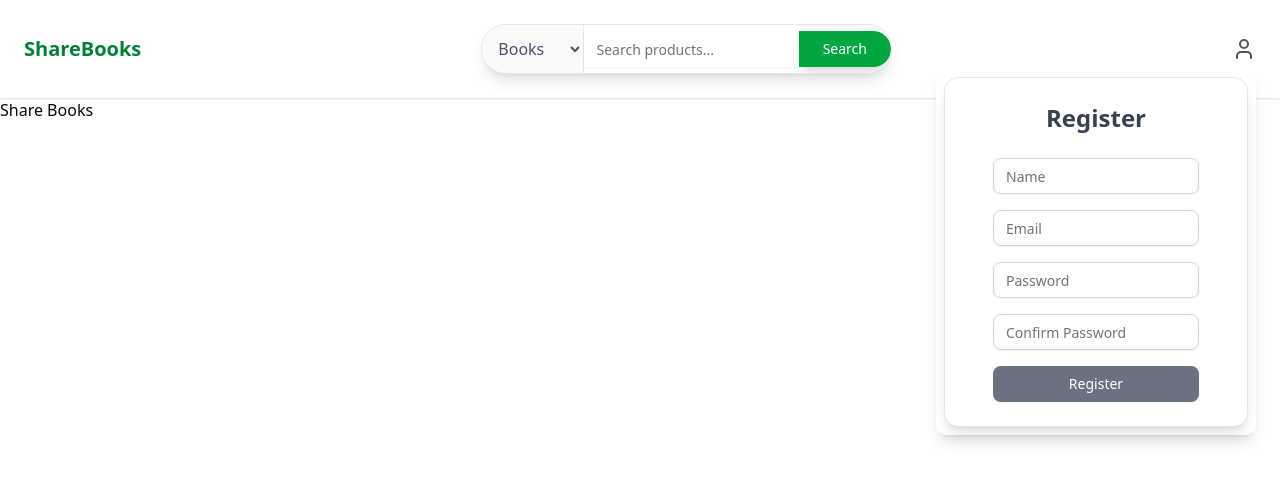
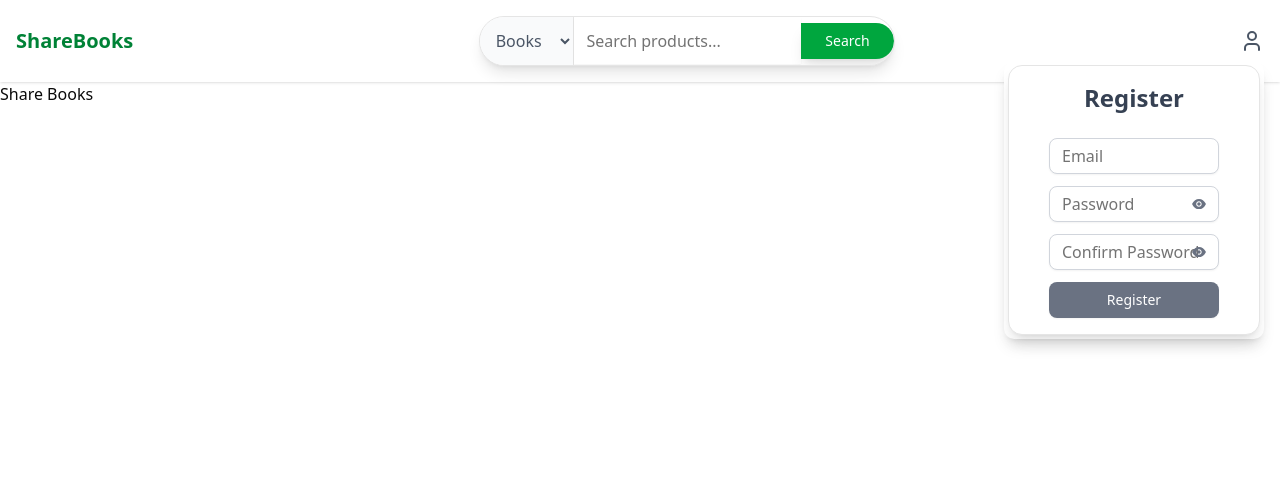
Before and after one commit to StoyanStoyanov1/DHS-Team, a Next.js app: page / in a window 1280 px wide. Both pictures are taken after a click on the icon 1244 px from the left and 49 px from the top of the page. Shown: the top 482 px of the page. Built offline with nearby package versions, Linux system fonts and the light colour scheme.

Commit message:
add an auht validate form

```diff
--- a/package.json
+++ b/package.json
@@ -17,6 +17,7 @@
     "next": "15.2.0",
     "react": "^19.0.0",
     "react-dom": "^19.0.0",
+    "react-icons": "^5.5.0",
     "tailwind-merge": "^3.0.2",
     "tailwindcss-animate": "^1.0.7"
   },
--- a/src/components/auth/register.tsx
+++ b/src/components/auth/register.tsx
@@ -1,19 +1,31 @@
-"use client"
+"use client";
 
-import { useState } from "react";
+import { useState, useRef } from "react";
 import { Card, CardContent, CardHeader, CardTitle } from "@/components/ui/card";
 import { Input } from "@/components/ui/input";
 import { Button } from "@/components/ui/button";
+import { authValidateForm } from "@/utils/validation/authValidateForm";
+import { AiFillEye, AiFillEyeInvisible } from "react-icons/ai"; // Импортирай иконите
 
 interface FormState {
-  name: string;
   email: string;
   password: string;
   confirmPassword: string;
 }
 
 export default function Register() {
-  const [form, setForm] = useState<FormState>({ name: "", email: "", password: "", confirmPassword: "", });
+  const [form, setForm] = useState<FormState>({
+    email: "",
+    password: "",
+    confirmPassword: "",
+  });
+
+  const [errors, setErrors] = useState<any>({});
+  const [showPassword, setShowPassword] = useState<boolean>(false);
+  const [showConfirmPassword, setShowConfirmPassword] = useState<boolean>(false);
+
+  const passwordButtonRef = useRef<HTMLButtonElement>(null); // Реф за бутона за парола
+  const confirmPasswordButtonRef = useRef<HTMLButtonElement>(null); // Реф за бутона за потвърждение на парола
 
   const handleChange = (e: React.ChangeEvent<HTMLInputElement>) => {
     setForm({ ...form, [e.target.name]: e.target.value.trim() });
@@ -21,52 +33,100 @@ export default function Register() {
 
   const handleSubmit = (e: React.FormEvent<HTMLFormElement>) => {
     e.preventDefault();
+    const validationErrors = authValidateForm(form);
+
+    if (Object.keys(validationErrors).length > 0) {
+      setErrors(validationErrors);
+      return;
+    }
+
     console.log("Registering user:", form);
+    setForm({ email: "", password: "", confirmPassword: "" });
+    setErrors({});
+  };
+
+  const handlePasswordClick = (e: React.MouseEvent) => {
+    e.stopPropagation();
+    setShowPassword((prev) => !prev);
+  };
+
+  const handleConfirmPasswordClick = (e: React.MouseEvent) => {
+    e.stopPropagation();
+    setShowConfirmPassword((prev) => !prev);
   };
 
   return (
-      <Card className="w-full max-w-md p-6 shadow-lg">
+    <Card className="w-full max-w-md p-4 shadow-lg">
       <CardHeader>
         <CardTitle className="text-center text-2xl text-gray-700">Register</CardTitle>
       </CardHeader>
       <CardContent>
-          <form onSubmit={handleSubmit} className="space-y-4">
-            <Input
-              name="name"
-              placeholder="Name"
-              value={form.name}
-              onChange={handleChange}
-              className="bg-white text-gray-800 border border-gray-300 focus:ring-2 focus:ring-gray-200"
-              required
-            />
+        <form onSubmit={handleSubmit} className="space-y-3">
+
+          <div>
             <Input
               name="email"
-              type="email"
               placeholder="Email"
               value={form.email}
               onChange={handleChange}
               className="bg-white text-gray-800 border border-gray-300 focus:ring-2 focus:ring-gray-200"
-              required
             />
+            {errors.email && <p className="text-red-500 text-sm">{errors.email}</p>}
+          </div>
+
+          <div className="relative">
             <Input
               name="password"
-              type="password"
+              type={showPassword ? "text" : "password"}
               placeholder="Password"
               value={form.password}
               onChange={handleChange}
               className="bg-white text-gray-800 border border-gray-300 focus:ring-2 focus:ring-gray-200"
-              required
             />
+            <button
+              type="button"
+              onClick={handlePasswordClick}
+              ref={passwordButtonRef}
+              className="absolute right-3 top-1/2 transform -translate-y-1/2"
+            >
+              {showPassword ? (
+                <AiFillEyeInvisible className="text-gray-500" />
+              ) : (
+                <AiFillEye className="text-gray-500" />
+              )}
+            </button>
+            {errors.password && <p className="text-red-500 text-sm">{errors.password}</p>}
+          </div>
+
+          <div className="relative">
             <Input
               name="confirmPassword"
-              type="password"
+              type={showConfirmPassword ? "text" : "password"}
               placeholder="Confirm Password"
               value={form.confirmPassword}
               onChange={handleChange}
               className="bg-white text-gray-800 border border-gray-300 focus:ring-2 focus:ring-gray-200"
-              required
             />
-            <Button type="submit" className="w-full text-white bg-gray-500">Register</Button>
+            <button
+              type="button"
+              onClick={handleConfirmPasswordClick}
+              ref={confirmPasswordButtonRef}
+              className="absolute right-3 top-1/2 transform -translate-y-1/2"
+            >
+              {showConfirmPassword ? (
+                <AiFillEyeInvisible className="text-gray-500" />
+              ) : (
+                <AiFillEye className="text-gray-500" />
+              )}
+            </button>
+            {errors.confirmPassword && (
+              <p className="text-red-500 text-sm">{errors.confirmPassword}</p>
+            )}
+          </div>
+
+          <Button type="submit" className="w-full text-white bg-gray-500">
+            Register
+          </Button>
         </form>
       </CardContent>
     </Card>
--- a/src/components/header/Header.tsx
+++ b/src/components/header/Header.tsx
@@ -9,31 +9,28 @@ import Register from "@/components/auth/register";
 export default function Header() {
   const [isOpen, setIsOpen] = useState(false);
 
-  // Ref за проследяване на иконата на потребителя и самия Register компонент
   const userRef = useRef<HTMLDivElement>(null);
   const registerRef = useRef<HTMLDivElement>(null);
 
-  // Функция, която затваря формуляра ако е кликнато извън него
   const handleClickOutside = (e: MouseEvent) => {
-    // Проверяваме дали кликът е извън потребителската икона и самия Register компонент
     if (
       userRef.current && !userRef.current.contains(e.target as Node) &&
       registerRef.current && !registerRef.current.contains(e.target as Node)
     ) {
-      setIsOpen(false); // Затваряме менюто
+      setIsOpen(false);
     }
   };
 
-  // Добавяне и премахване на слушател за клик извън компонента
   useEffect(() => {
-    document.addEventListener("click", handleClickOutside);
+    document.addEventListener("click", handleClickOutside, true);
     return () => {
-      document.removeEventListener("click", handleClickOutside);
+      document.removeEventListener("click", handleClickOutside, true);
     };
   }, []);
 
+
   return (
-    <header className="relative flex items-center justify-between p-6 bg-white shadow">
+    <header className="relative flex items-center justify-between p-4 bg-white shadow">
       <Logo />
       <SearchBar />
 
@@ -45,7 +42,7 @@ export default function Header() {
         {isOpen && (
           <div
             ref={registerRef}
-            className="absolute right-0 mt-2 w-80 bg-white shadow-lg rounded-lg p-2 z-20"
+            className="absolute right-0 mt-2 w-65 bg-white shadow-lg rounded-lg p-1 z-20"
           >
             <Register />
           </div>
--- a/src/components/ui/input.tsx
+++ b/src/components/ui/input.tsx
@@ -1,20 +1,25 @@
 import * as React from "react"
-
 import { cn } from "@/lib/utils"
 
-function Input({ className, type, ...props }: React.ComponentProps<"input">) {
+interface InputProps extends React.ComponentProps<"input"> {
+  error?: string;
+}
+
+function Input({ className, type, error, ...props }: InputProps) {
   return (
+    <div className="flex flex-col">
       <input
         type={type}
         data-slot="input"
         className={cn(
-        "border-input file:text-foreground placeholder:text-muted-foreground selection:bg-primary selection:text-primary-foreground flex h-9 w-full min-w-0 rounded-md border bg-transparent px-3 py-1 text-base shadow-xs transition-[color,box-shadow] outline-none file:inline-flex file:h-7 file:border-0 file:bg-transparent file:text-sm file:font-medium disabled:pointer-events-none disabled:cursor-not-allowed disabled:opacity-50 md:text-sm",
-        "focus-visible:border-ring focus-visible:ring-ring/50 focus-visible:ring-[3px]",
-        "aria-invalid:ring-destructive/20 dark:aria-invalid:ring-destructive/40 aria-invalid:border-destructive",
+          "border-input placeholder:text-muted-foreground flex h-9 w-full min-w-0 rounded-md border bg-transparent px-3 py-1 text-base shadow-xs transition-[color,box-shadow] outline-none focus-visible:border-ring focus-visible:ring-ring/50 focus-visible:ring-[3px]",
+          error && "border-destructive ring-destructive/20",
           className
         )}
         {...props}
       />
+      {error && <span className="mt-1 text-sm text-destructive">{error}</span>}
+    </div>
   )
 }
 
--- /dev/null
+++ b/src/utils/validation/authValidateForm.ts
@@ -0,0 +1,28 @@
+export interface FormState {
+    email: string;
+    password: string;
+    confirmPassword: string;
+  }
+
+  export const authValidateForm = (form: FormState) => {
+    const newErrors: any = {};
+
+    const emailRegex = /^[a-zA-Z0-9._%+-]+@[a-zA-Z0-9.-]+\.[a-zA-Z]{2,}$/;
+    if (!form.email) {
+      newErrors.email = "Email is required";
+    } else if (!emailRegex.test(form.email)) {
+      newErrors.email = "Invalid email address";
+    }
+
+    if (!form.password) {
+      newErrors.password = "Password is required";
+    } else if (form.password.length < 6) {
+      newErrors.password = "Password must be at least 6 characters long";
+    }
+
+    else if (form.password !== form.confirmPassword) {
+      newErrors.confirmPassword = "Passwords do not match";
+    }
+
+    return newErrors;
+  };
```
Also changed, not shown: 1 other file (tests, documents, lock files or other folders). Lines whose indentation alone changed are shown as unchanged.
